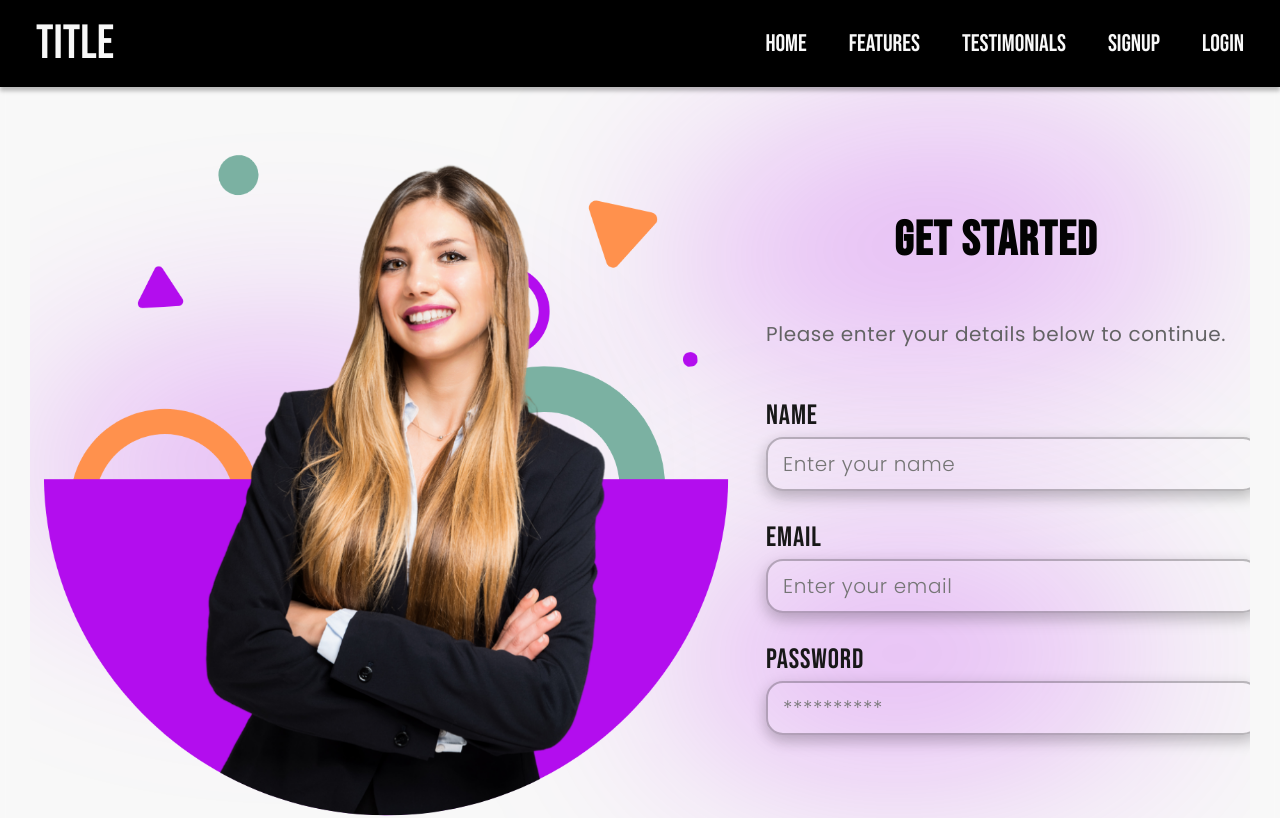
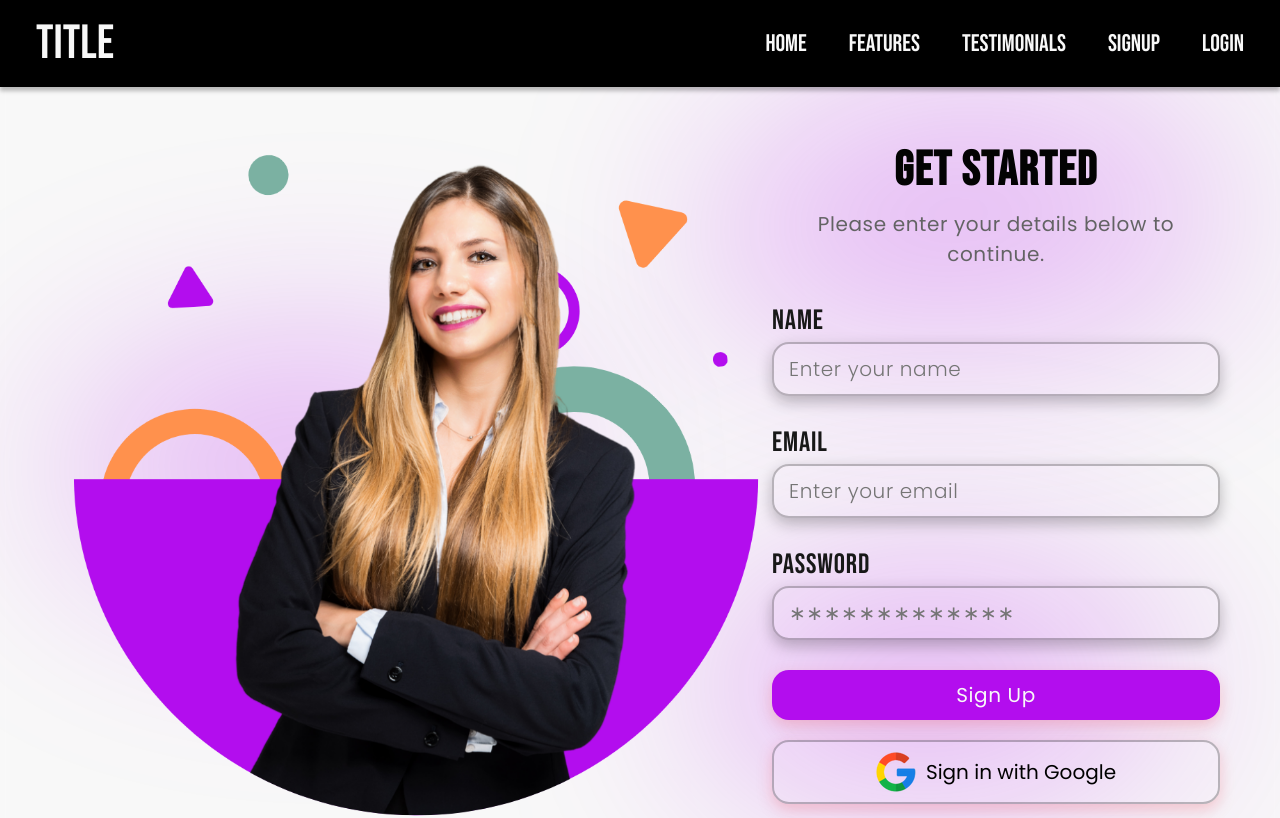
Before and after one commit to Siddhant654321/resume_builder, a React (Vite) app: page /signup in a window 1280 px wide. Shown: the top 818 px of the page. Built offline with nearby package versions, Linux system fonts and the light colour scheme.

Commit message:
completed the signup page

```diff
--- a/src/Screens/Auth.css
+++ b/src/Screens/Auth.css
@@ -1,6 +1,6 @@
 .auth_container {
   display: flex;
-    margin: 30px;
+  padding: 30px 60px;
   align-items: center;
   position: relative;
   overflow-x: clip;
@@ -10,11 +10,11 @@
   max-width: 712px;
 }
 
-.auth_container>div {
+.auth_container > div {
   flex: 1;
   display: flex;
   flex-direction: column;
-    align-items: center;
+  align-items: flex-end;
 }
 
 .auth_container h2 {
@@ -33,6 +33,7 @@
   font-size: 20px;
   font-weight: 400;
   letter-spacing: 0.609px;
+  margin: 10px 0px 35px 0px;
 }
 
 .auth_ellipse_2 {
@@ -45,8 +46,54 @@
   right: 4%;
 }
 
-.auth_container form {
+.auth_container .input_field_container {
+  margin-bottom: 30px;
+}
+
+.auth_container .auth_btn {
+  color: #f8f8f8;
+  letter-spacing: 0.609px;
+  background: #b30dee;
+}
+
+.login_with_google_btn,
+.auth_container .auth_btn {
+    font-family: var(--font-family);
+    font-size: 20px;
+    border-radius: 17px;
+    box-shadow: 0px 5.797px 14.491px 0px rgba(233, 68, 75, 0.25);
+    border: none;
+    width: 100%;
+    transition: opacity 0.3s;
+    padding: 10px 20px;
+    cursor: pointer;
+}
+
+.auth_container .auth_btn:hover {
+    opacity: 0.8;
+}
+
+.auth_container .auth_btn:hover {
+    opacity: 0.7;
+}
+
+.login_with_google_btn {
+    background-color: rgba(234, 69, 76, 0.00);
+    border: 2px solid rgba(0, 0, 0, 0.25);
+    margin-top: 20px;
     display: flex;
-    flex-direction: column;
-    gap: 30px;
+    align-items: center;
+    justify-content: center;
 }
+
+.login_with_google_btn img {
+    margin-right: 10px;
+}
+
+.login_with_google_btn:hover {
+    opacity: 0.8;
+}
+
+.login_with_google_btn:active {
+    opacity: 0.8;
+}
--- a/src/Screens/SignUp.jsx
+++ b/src/Screens/SignUp.jsx
@@ -2,6 +2,7 @@ import './Auth.css';
 import signup_image from '../assets/signup_image.png';
 import BlurredSVG from '../components/BlurredSVG';
 import InputField from '../components/InputField';
+import google_icon from '../assets/google_icon.png';
 import { useState } from 'react';
 
 const SignUp = () => {
@@ -32,10 +33,11 @@ const SignUp = () => {
       />
       <img src={signup_image} alt="" />
       <div>
-        <form>
+        <div>
           <h2>GET STARTED</h2>
           <p>Please enter your details below to continue.</p>
           <form>
+            <div className="input_field_container">
             <InputField
               title="NAME"
               placeholder="Enter your name"
@@ -43,6 +45,8 @@ const SignUp = () => {
               field="name"
               setInputValue={setInputValue}
             />
+            </div>
+            <div className="input_field_container">
             <InputField
               title="EMAIL"
               type='email'
@@ -51,16 +55,24 @@ const SignUp = () => {
               field="email"
               setInputValue={setInputValue}
             />
+            </div>
+            <div className="input_field_container">
             <InputField
               title="PASSWORD"
               type='password'
-              placeholder="**********"
+              placeholder="∗∗∗∗∗∗∗∗∗∗∗∗∗"
               inputValue={inputValue}
               field="password"
               setInputValue={setInputValue}
             />
+            </div>
+            <button type='submit' className='auth_btn'>Sign Up</button>
+            <button type="button" class="login_with_google_btn">
+                <img src={google_icon} alt="" />
+                Sign in with Google
+            </button>
           </form>
-        </form>
+        </div>
       </div>
     </main>
   );
--- a/src/components/InputField.css
+++ b/src/components/InputField.css
@@ -17,5 +17,6 @@
     border: 2px solid rgba(0, 0, 0, 0.25);
     box-shadow: 0px 5.797px 14.491px 0px rgba(0, 0, 0, 0.25);
     padding: 10px 15px;
+    box-sizing: border-box;
     width: 100%;
 }
```
Also changed, not shown: src/assets/google_icon.png (added). Lines whose indentation alone changed are shown as unchanged.
